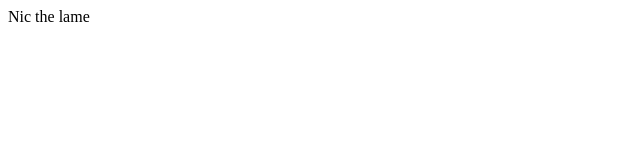
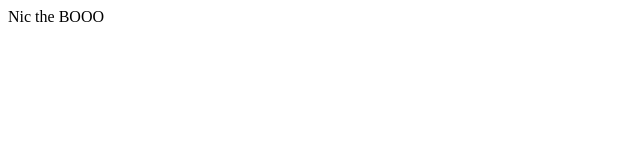
Before and after one commit to tangwengee/iaclearning, a plain HTML site: page index.html in a window 1280 px wide. Shown: the full height of the page, 0-640 px from the left. Drawn offline with Linux system fonts and the light colour scheme.

Commit message:
workflow init

```diff
--- a/index.html
+++ b/index.html
@@ -7,6 +7,6 @@
     <title>Document</title>
 </head>
 <body>
-    <div>Nic the lame</div>
+    <div>Nic the BOOO</div>
 </body>
 </html>
```
Also changed, not shown: 1 other file.
